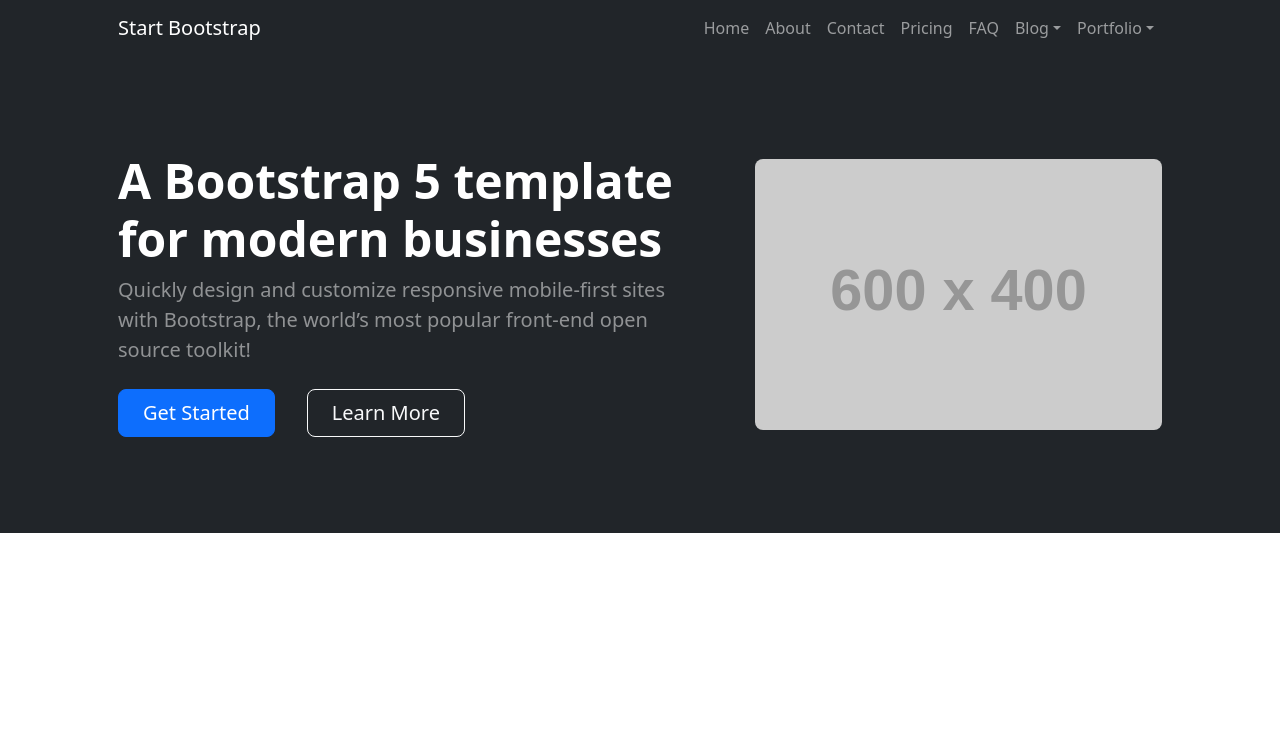
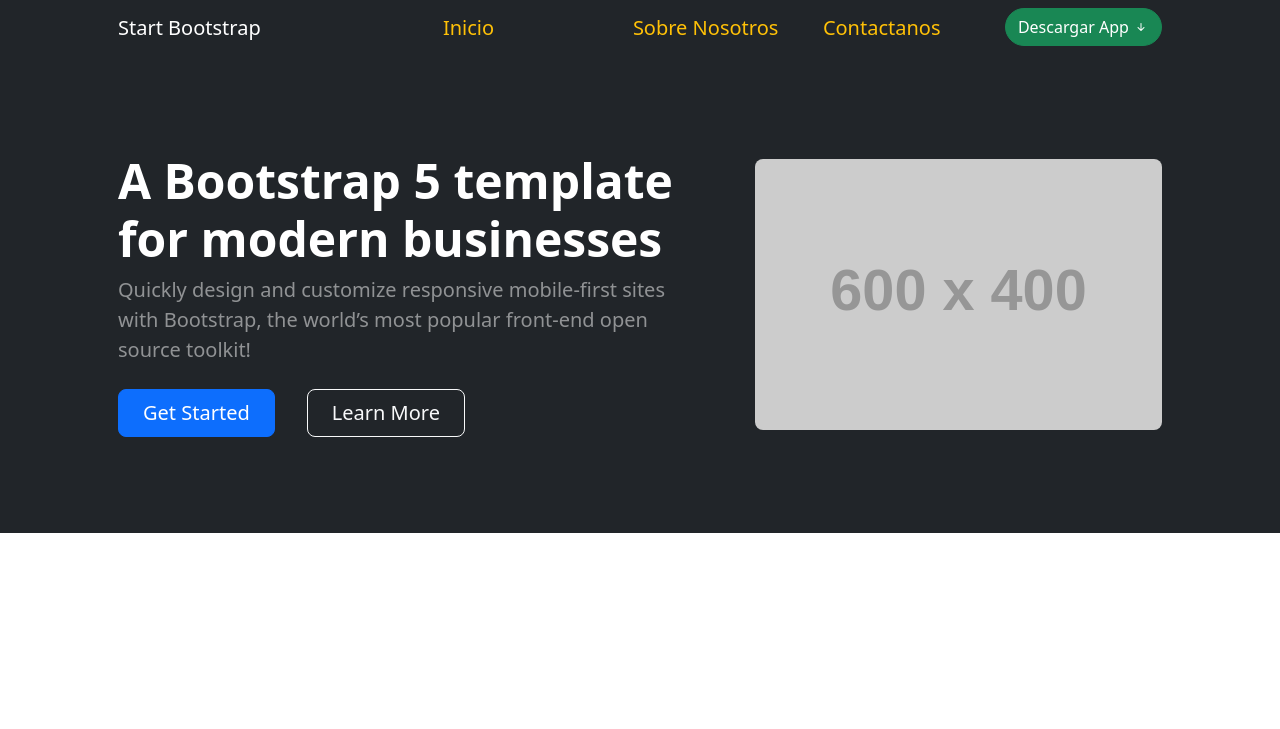
Before and after one commit to xRubenCamargox/Geargori-page, a website: page dist/index.html in a window 1280 px wide. Shown: the top 729 px of the page. Drawn offline with nearby package versions, Linux system fonts and the light colour scheme; placeholder pictures from the web are drawn by us; files whose address does not match are found by name.

Commit message:
Nav agregado

```diff
--- a/dist/index.html
+++ b/dist/index.html
@@ -22,24 +22,13 @@
                     <button class="navbar-toggler" type="button" data-bs-toggle="collapse" data-bs-target="#navbarSupportedContent" aria-controls="navbarSupportedContent" aria-expanded="false" aria-label="Toggle navigation"><span class="navbar-toggler-icon"></span></button>
                     <div class="collapse navbar-collapse" id="navbarSupportedContent">
                         <ul class="navbar-nav ms-auto mb-2 mb-lg-0">
-                            <li class="nav-item"><a class="nav-link" href="index.html">Home</a></li>
-                            <li class="nav-item"><a class="nav-link" href="about.html">About</a></li>
-                            <li class="nav-item"><a class="nav-link" href="contact.html">Contact</a></li>
-                            <li class="nav-item"><a class="nav-link" href="pricing.html">Pricing</a></li>
-                            <li class="nav-item"><a class="nav-link" href="faq.html">FAQ</a></li>
-                            <li class="nav-item dropdown">
-                                <a class="nav-link dropdown-toggle" id="navbarDropdownBlog" href="#" role="button" data-bs-toggle="dropdown" aria-expanded="false">Blog</a>
-                                <ul class="dropdown-menu dropdown-menu-end" aria-labelledby="navbarDropdownBlog">
-                                    <li><a class="dropdown-item" href="blog-home.html">Blog Home</a></li>
-                                    <li><a class="dropdown-item" href="blog-post.html">Blog Post</a></li>
-                                </ul>
-                            </li>
-                            <li class="nav-item dropdown">
-                                <a class="nav-link dropdown-toggle" id="navbarDropdownPortfolio" href="#" role="button" data-bs-toggle="dropdown" aria-expanded="false">Portfolio</a>
-                                <ul class="dropdown-menu dropdown-menu-end" aria-labelledby="navbarDropdownPortfolio">
-                                    <li><a class="dropdown-item" href="portfolio-overview.html">Portfolio Overview</a></li>
-                                    <li><a class="dropdown-item" href="portfolio-item.html">Portfolio Item</a></li>
-                                </ul>
+                            <li class="nav-item" style="width: 190px;"><a class="nav-link navbar-brand text-warning" href="index.html">Inicio</a></li>
+                            <li class="nav-item" style="width: 190px;"><a class="nav-link navbar-brand text-warning" href="about.html">Sobre Nosotros</a></li>
+                            <li class="nav-item" style="width: 190px;"><a class="nav-link navbar-brand text-warning" href="contact.html">Contactanos</a></li>
+                            <li class="nav-item">
+                                <a class="btn btn-success rounded-pill" href="pricing.html">Descargar App
+                                    <i class="bi bi-arrow-down-short"></i>
+                                </a>
                             </li>
                         </ul>
                     </div>
```
